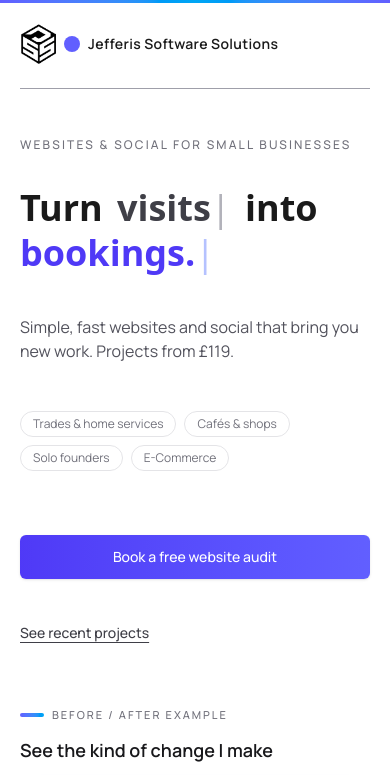
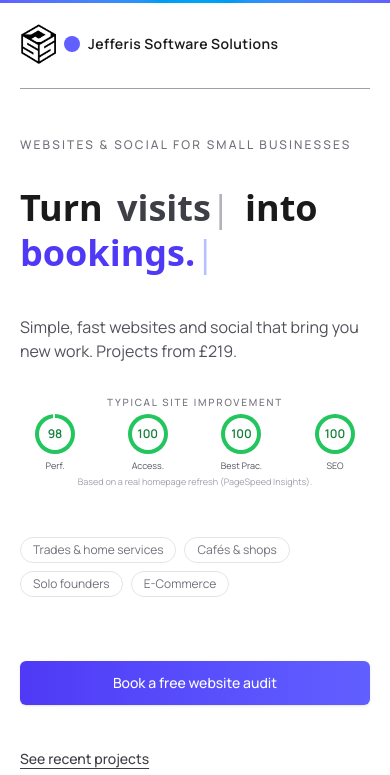
Before and after one commit to finnjefferis/jss, a Next.js app: page / in a window 390 px wide. Shown: the top 775 px of the page. Built offline with nearby package versions, Linux system fonts and the light colour scheme.

Commit message:
updated hero for mobile and pricings

```diff
--- a/src/app/page.tsx
+++ b/src/app/page.tsx
@@ -138,7 +138,7 @@ export default function Page() {
   <div className="flex-1" />
 
   <p className="mt-4 text-sm text-zinc-500">
-    From <span className="font-semibold text-zinc-800">£119/month</span>
+    From <span className="font-semibold text-zinc-800">£139/month</span>
   </p>
 
   <a
@@ -359,9 +359,12 @@ export  function HeroText() {
       </h2>
 
       <p className="hero-line hero-delay-3 mt-10 mb-8 text-l text-zinc-600 md:text-base">
-        Simple, fast websites and social that bring you new work. Projects from £119.
+        Simple, fast websites and social that bring you new work. Projects from £219.
       </p>
 
+   <div className="hero-line hero-delay-4 mb-6 md:hidden">
+        <HeroLighthouseRowMobile />
+      </div>
       <div className="hero-line hero-delay-4 mt-12 flex flex-wrap gap-2 text-xs text-zinc-500">
         {['Trades & home services', 'Cafés & shops', 'Solo founders', 'E-Commerce'].map((tag) => (
           <span key={tag} className="rounded-full border border-zinc-200 px-3 py-1">
@@ -1007,9 +1010,10 @@ function NaxcoLighthouseRow({ position }: { position: number }) {
 type LighthouseMetricProps = {
   label: string;
   adjustedScore: number;
+  compact?: boolean;
 };
 
-function LighthouseMetric({ label, adjustedScore }: LighthouseMetricProps) {
+function LighthouseMetric({ label, adjustedScore, compact }: LighthouseMetricProps) {
   const value = Math.max(0, Math.min(100, adjustedScore));
   const degrees = (value / 100) * 360;
 
@@ -1017,9 +1021,16 @@ function LighthouseMetric({ label, adjustedScore }: LighthouseMetricProps) {
   const ringColor = value >= 90 ? "#22c55e" : value >= 50 ? "#f59e0b" : "#ef4444";
   const textColor = value >= 90 ? "#15803d" : value >= 50 ? "#b45309" : "#b91c1c";
 
+  const circleSize = compact ? "h-10 w-10" : "h-14 w-14";
+  const innerInset = compact ? "inset-[4px]" : "inset-[5px]";
+  const valueTextClass = compact ? "text-xs font-semibold" : "text-base font-semibold";
+  const labelTextClass = compact
+    ? "mt-0.5 text-[9px] text-zinc-600 text-center leading-tight"
+    : "text-xs text-zinc-700";
+
   return (
-    <div className="flex flex-col items-center gap-2">
-      <div className="relative h-14 w-14">
+    <div className="flex flex-col items-center gap-1">
+      <div className={`relative ${circleSize}`}>
         {/* pale background like Lighthouse */}
         <div className="absolute inset-0 rounded-full bg-[#fffbeb]" />
         {/* coloured arc */}
@@ -1030,16 +1041,84 @@ function LighthouseMetric({ label, adjustedScore }: LighthouseMetricProps) {
           }}
         />
         {/* inner white disc */}
-        <div className="absolute inset-[5px] flex items-center justify-center rounded-full bg-white">
-          <span
-            className="text-base font-semibold"
-            style={{ color: textColor }}
-          >
+        <div className={`absolute ${innerInset} flex items-center justify-center rounded-full bg-white`}>
+          <span className={valueTextClass} style={{ color: textColor }}>
             {value}
           </span>
         </div>
       </div>
-      <span className="text-xs text-zinc-700">{label}</span>
+      <span className={labelTextClass}>{label}</span>
     </div>
   );
 }
+function HeroLighthouseRowMobile() {
+  const metrics = [
+    { label: "Perf.", from: 43, to: 98 },
+    { label: "Access.", from: 60, to: 100 },
+    { label: "Best Prac.", from: 75, to: 100 },
+    { label: "SEO", from: 25, to: 100 },
+  ];
+
+  const [values, setValues] = useState(metrics.map((m) => m.from));
+
+  useEffect(() => {
+    const delay = 1150;   // 1.15s showing low scores
+    const duration = 2000; // ms for the count-up
+    let frameId: number;
+    let startTime: number | null = null;
+    let timeoutId: number;
+
+    const animate = (now: number) => {
+      if (startTime === null) startTime = now;
+      const elapsed = now - startTime;
+      const tRaw = elapsed / duration;
+      const t = Math.min(1, tRaw);
+
+      // ease-out
+      const eased = 1 - Math.pow(1 - t, 3);
+
+      setValues(
+        metrics.map((m) =>
+          Math.round(m.from + (m.to - m.from) * eased)
+        )
+      );
+
+      if (t < 1) {
+        frameId = requestAnimationFrame(animate);
+      }
+    };
+
+    timeoutId = window.setTimeout(() => {
+      frameId = requestAnimationFrame(animate);
+    }, delay);
+
+    return () => {
+      window.clearTimeout(timeoutId);
+      if (frameId) cancelAnimationFrame(frameId);
+    };
+  }, []);
+
+  return (
+    <div className="flex w-full flex-col items-center">
+      <p className="mb-1 text-[10px] font-medium uppercase tracking-[0.18em] text-zinc-500">
+        Typical site improvement
+      </p>
+
+      {/* 1×4 row, centred with inner max-width so it never kisses the screen edges */}
+      <div className="flex w-full max-w-xs items-center justify-between gap-2 mx-auto">
+        {metrics.map((m, index) => (
+          <LighthouseMetric
+            key={m.label}
+            label={m.label}
+            adjustedScore={values[index]}
+            compact
+          />
+        ))}
+      </div>
+
+      <p className="mt-1 text-[9px] text-zinc-400">
+        Based on a real homepage refresh (PageSpeed Insights).
+      </p>
+    </div>
+  );
+}
```
